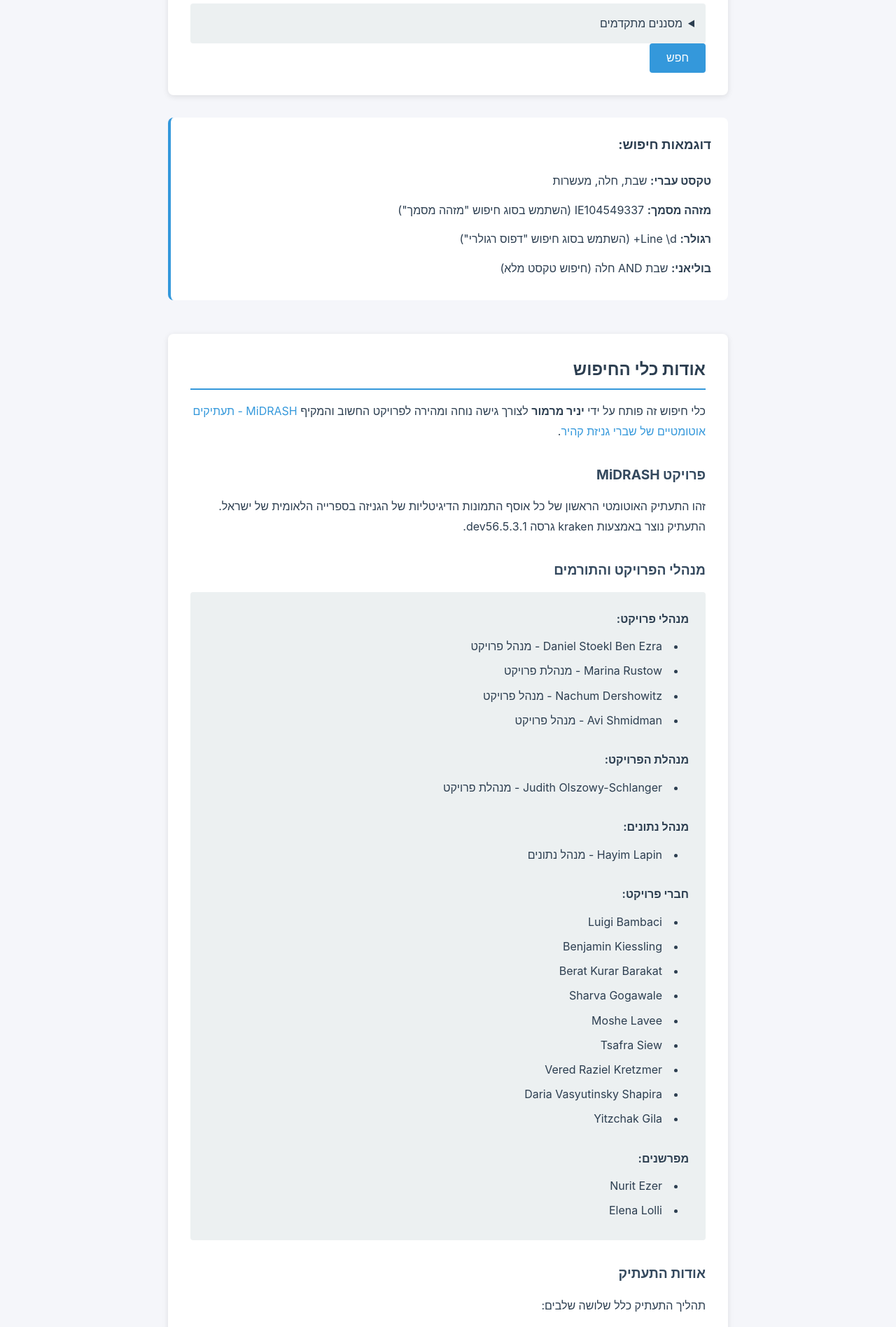
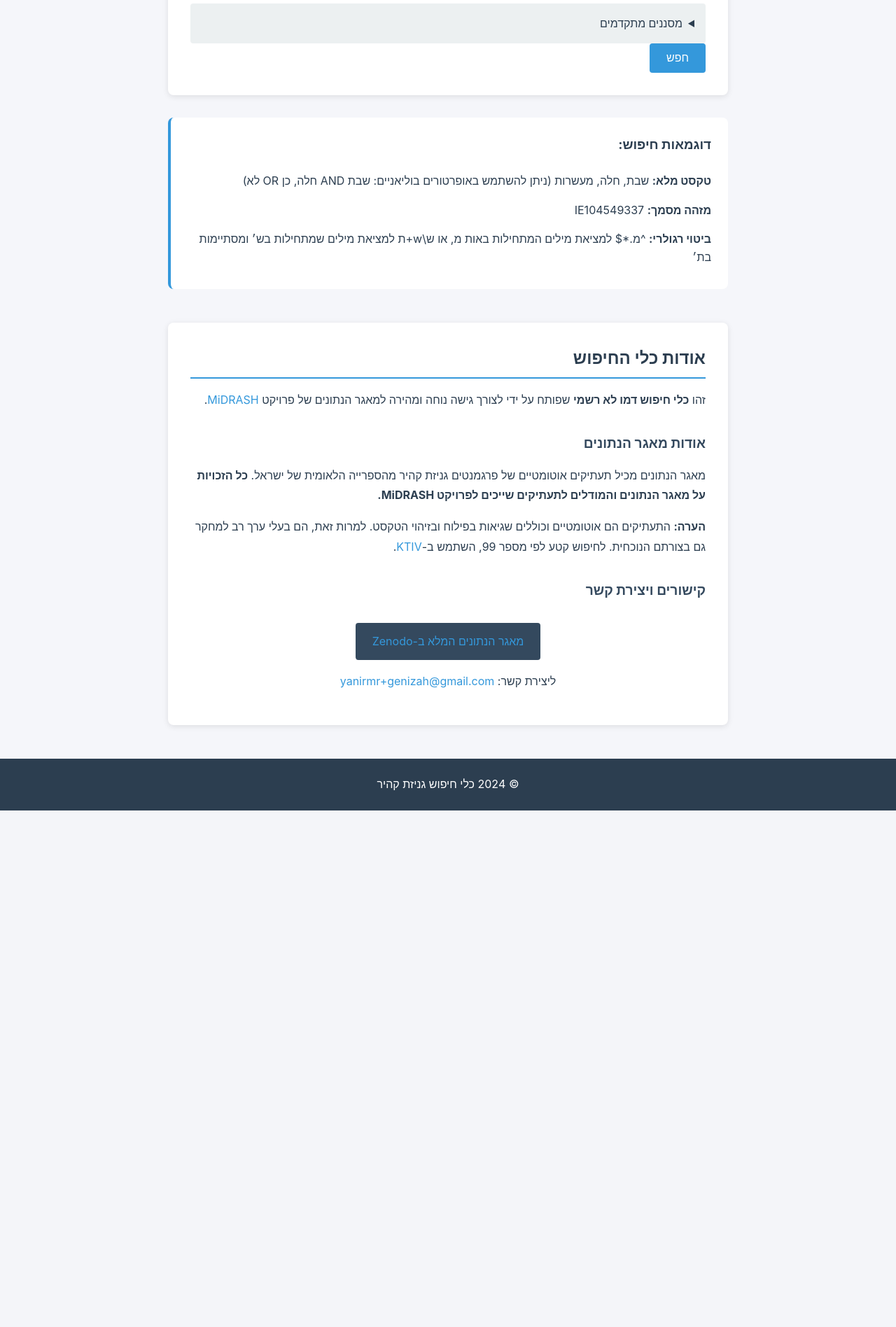
Before and after one commit to yanirmr/cairo-genizah-search, a Flask app: page /search in a window 1280 px wide. Shown: the part 436-2332 px from the top of the page at 70% size. After the commit the page ends 1594 px from the top, so only its background shows below. Run offline with Flask 3, Linux system fonts and the light colour scheme.

Commit message:
Update index.html for improved clarity and accuracy in search tool descriptions

```diff
--- a/templates/index.html
+++ b/templates/index.html
@@ -31,7 +31,7 @@
                     <select name="type" id="type" class="select-input">
                         <option value="fulltext">חיפוש טקסט מלא</option>
                         <option value="docid">מזהה מסמך</option>
-                        <option value="regex">דפוס רגולרי</option>
+                        <option value="regex">ביטוי רגולרי</option>
                     </select>
                 </div>
 
@@ -78,94 +78,40 @@
     <div class="help-section">
         <h3>דוגמאות חיפוש:</h3>
         <ul>
-            <li><strong>טקסט עברי:</strong> שבת, חלה, מעשרות</li>
-            <li><strong>מזהה מסמך:</strong> IE104549337 (השתמש בסוג חיפוש "מזהה מסמך")</li>
-            <li><strong>רגולר:</strong> Line \d+ (השתמש בסוג חיפוש "דפוס רגולרי")</li>
-            <li><strong>בוליאני:</strong> שבת AND חלה (חיפוש טקסט מלא)</li>
+            <li><strong>טקסט מלא:</strong> שבת, חלה, מעשרות (ניתן להשתמש באופרטורים בוליאניים: שבת AND חלה, כן OR לא)</li>
+            <li><strong>מזהה מסמך:</strong> IE104549337 </li>
+            <li><strong>ביטוי רגולרי:</strong> ^מ.*$ למציאת מילים המתחילות באות מ, או ש\w+ת למציאת מילים שמתחילות בש׳ ומסתיימות בת׳ </li>
         </ul>
     </div>
 
     <div class="credits-section">
         <h3>אודות כלי החיפוש</h3>
         <p>
-            כלי חיפוש זה פותח על ידי <strong>יניר מרמור</strong> לצורך גישה נוחה ומהירה לפרויקט החשוב והמקיף
-            <a href="https://zenodo.org/records/17734473" target="_blank" rel="noopener">MiDRASH - תעתיקים אוטומטיים של שברי גניזת קהיר</a>.
+            זהו <strong>כלי חיפוש דמו לא רשמי</strong> שפותח על ידי             לצורך גישה נוחה ומהירה למאגר הנתונים של פרויקט
+            <a href="https://zenodo.org/records/17734473" target="_blank" rel="noopener">MiDRASH</a>.
         </p>
 
-        <h4>פרויקט MiDRASH</h4>
+        <h4>אודות מאגר הנתונים</h4>
         <p>
-            זהו התעתיק האוטומטי הראשון של כל אוסף התמונות הדיגיטליות של הגניזה
-            בספרייה הלאומית של ישראל. התעתיק נוצר באמצעות kraken גרסה 5.3.1.dev56.
+            מאגר הנתונים מכיל תעתיקים אוטומטיים של פרגמנטים גניזת קהיר מהספרייה הלאומית של ישראל.
+            <strong>כל הזכויות על מאגר הנתונים והמודלים לתעתיקים שייכים לפרויקט MiDRASH.</strong>
         </p>
 
-        <h4>מנהלי הפרויקט והתורמים</h4>
-        <div class="contributors">
-            <p><strong>מנהלי פרויקט:</strong></p>
-            <ul>
-                <li>Daniel Stoekl Ben Ezra - מנהל פרויקט</li>
-                <li>Marina Rustow - מנהלת פרויקט</li>
-                <li>Nachum Dershowitz - מנהל פרויקט</li>
-                <li>Avi Shmidman - מנהל פרויקט</li>
-            </ul>
-
-            <p><strong>מנהלת הפרויקט:</strong></p>
-            <ul>
-                <li>Judith Olszowy-Schlanger - מנהלת פרויקט</li>
-            </ul>
-
-            <p><strong>מנהל נתונים:</strong></p>
-            <ul>
-                <li>Hayim Lapin - מנהל נתונים</li>
-            </ul>
-
-            <p><strong>חברי פרויקט:</strong></p>
-            <ul>
-                <li>Luigi Bambaci</li>
-                <li>Benjamin Kiessling</li>
-                <li>Berat Kurar Barakat</li>
-                <li>Sharva Gogawale</li>
-                <li>Moshe Lavee</li>
-                <li>Tsafra Siew</li>
-                <li>Vered Raziel Kretzmer</li>
-                <li>Daria Vasyutinsky Shapira</li>
-                <li>Yitzchak Gila</li>
-            </ul>
-
-            <p><strong>מפרשנים:</strong></p>
-            <ul>
-                <li>Nurit Ezer</li>
-                <li>Elena Lolli</li>
-            </ul>
-        </div>
-
-        <h4>אודות התעתיק</h4>
         <p>
-            תהליך התעתיק כלל שלושה שלבים:
-        </p>
-        <ol>
-            <li>מסווג תמונות לבחירת מודלים מיטביים לפילוח ולזיהוי טקסט</li>
-            <li>פילוח אזורים ושורות באמצעות kraken</li>
-            <li>זיהוי טקסט באמצעות kraken</li>
-        </ol>
-
-        <p>
-            <strong>הערה:</strong> זהו תעתיק אוטומטי ראשוני הכולל שגיאות בפילוח ובזיהוי הטקסט.
-            למרות זאת, הוא משוחרר בשל ערכו הגבוה למחקר גם בצורתו הנוכחית.
-            לחיפוש שבר לפי מספר 99, השתמש ב-<a href="https://www.ktiv.org" target="_blank" rel="noopener">KTIV</a>.
+            <strong>הערה:</strong> התעתיקים הם אוטומטיים וכוללים שגיאות בפילוח ובזיהוי הטקסט.
+            למרות זאת, הם בעלי ערך רב למחקר גם בצורתם הנוכחית.
+            לחיפוש קטע לפי מספר 99, השתמש ב-<a href="https://www.ktiv.org" target="_blank" rel="noopener">KTIV</a>.
         </p>
 
-        <h4>מימון</h4>
-        <p>
-            פרויקט זה ממומן על ידי האיחוד האירופי (ERC, MiDRASH, מספר פרויקט 101071829).
-            הדעות והעמדות המובעות הן של המחברים בלבד ואינן משקפות בהכרח את עמדת האיחוד האירופי
-            או סוכנות המועצה האירופית למחקר. לא האיחוד האירופי ולא רשות המענקים יכולים להיות אחראים להן.
-        </p>
-
+        <h4>קישורים ויצירת קשר</h4>
         <div class="links">
             <p>
                 <a href="https://zenodo.org/records/17734473" target="_blank" rel="noopener" class="btn btn-secondary">
-                    עבור לפרויקט MiDRASH ב-Zenodo
+                    מאגר הנתונים המלא ב-Zenodo
                 </a>
+            </p>
+            <p>
+                ליצירת קשר: <a href="mailto:yanirmr+genizah@gmail.com">yanirmr+genizah@gmail.com</a>
             </p>
         </div>
     </div>
```
